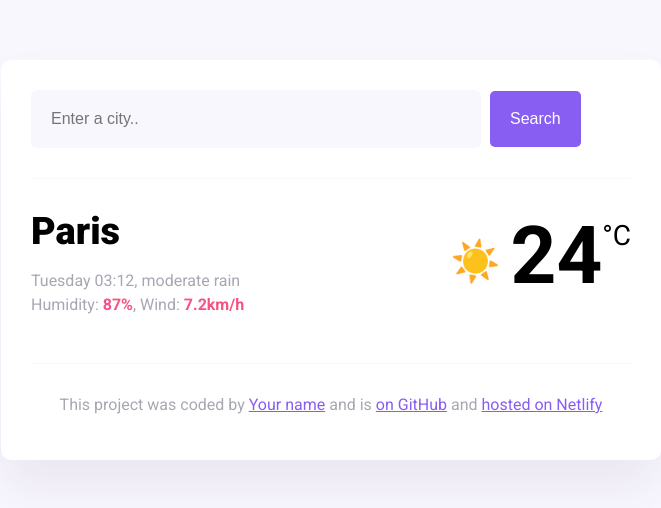
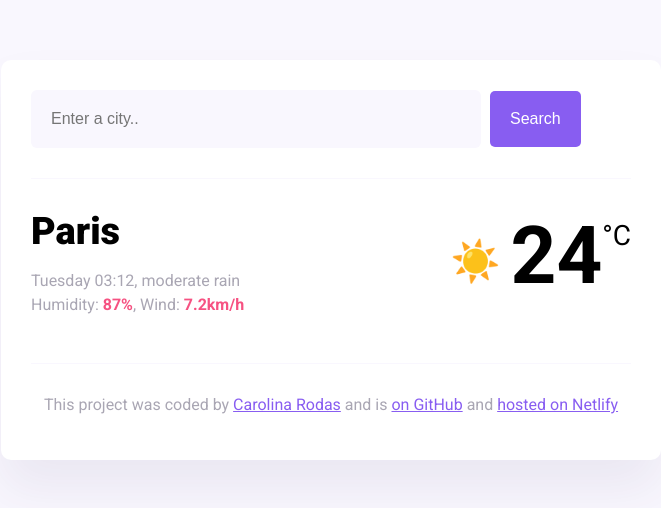
Before and after one commit to jcarodas/WeatherApp-HW, a website built with Parcel: page index.html in a window 1280 px wide. Shown: the whole page, without its empty margins (309-970 px from the left). Built offline with nearby package versions, Linux system fonts and the light colour scheme.

Commit message:
Added GitHub profile

```diff
--- a/index.html
+++ b/index.html
@@ -47,8 +47,10 @@
       <footer>
         <p>
           This project was coded by
-          <a href="#" target="_blank">Your name</a> and is
-          <a href="#" target="_blank"> on GitHub</a> and
+          <a href="https://github.com/jcarodas" target="_blank"
+            >Carolina Rodas</a
+          >
+          and is <a href="#" target="_blank"> on GitHub</a> and
           <a href="#" target="_blank">hosted on Netlify</a>
         </p>
       </footer>
```
